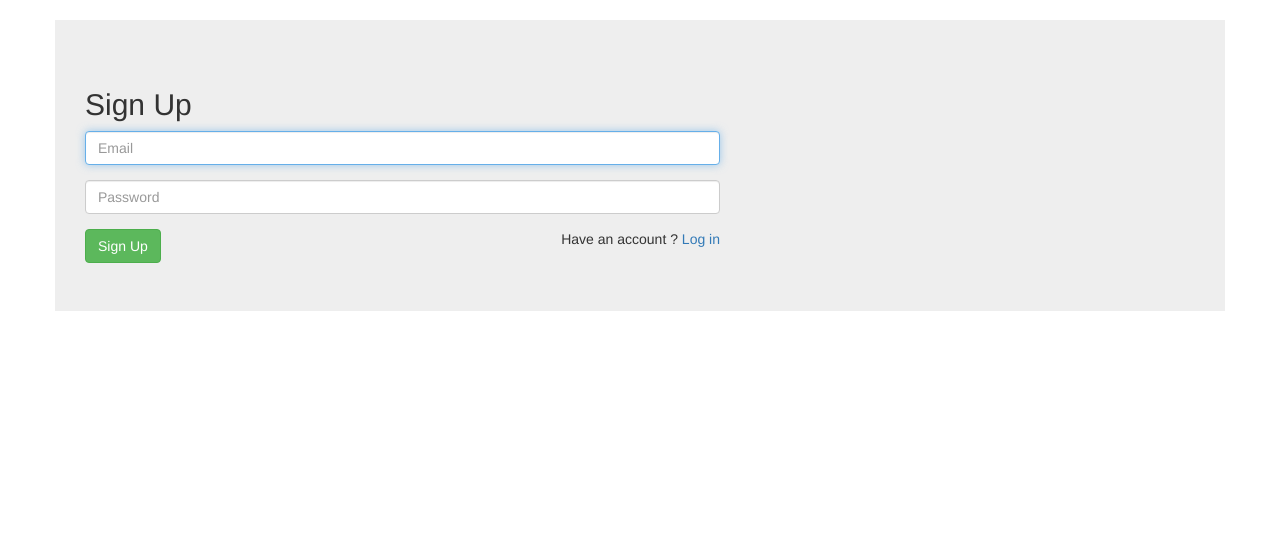
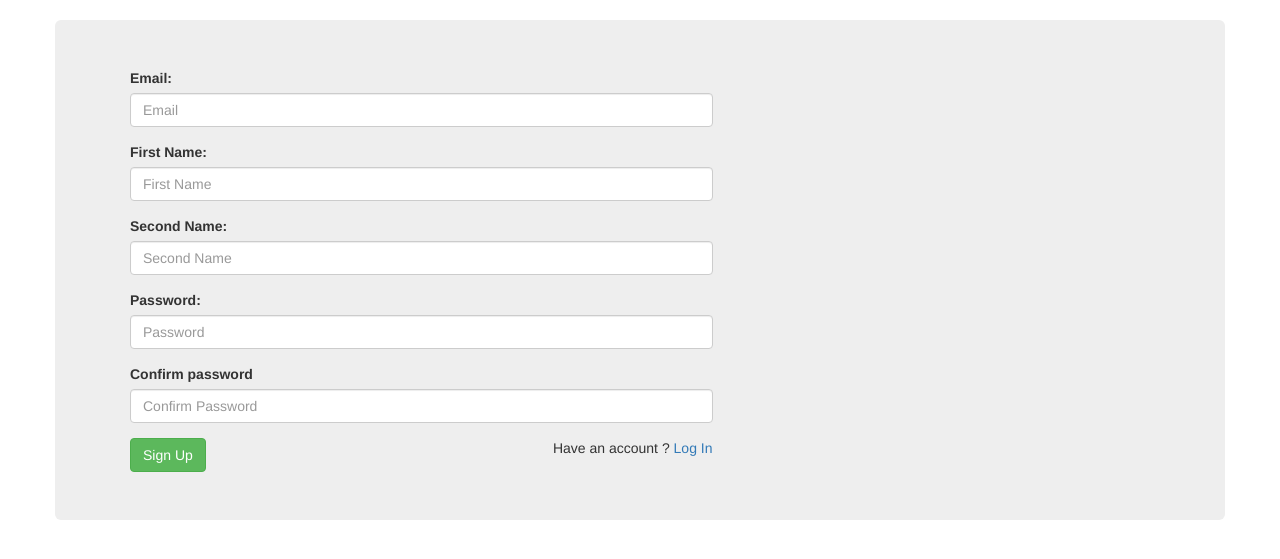
Before and after one commit to nyandiekaFelix/yummy-recipes, a Flask app: template yummy_recipes/templates/signup.html in a window 1280 px wide. Shown: the part 51-610 px from the top of the page. Run offline with Flask 2, Linux system fonts and the light colour scheme; the template is opened without the code that fills it: values that come from a table or form of the project are taken from there, others are empty; some libraries are stand-ins or nearby versions.

Commit message:
[feat]: integrate UI templates with flask

```diff
--- /dev/null
+++ b/yummy_recipes/templates/form_render.html
@@ -0,0 +1,18 @@
+{% macro render_input(field) %}
+    <div class="form-group">
+        <span>{{ field.label }}</span>
+        {{ field(**kwargs)|safe }}
+        {% if field.errors %}
+            <ul class="errors">
+                {% for error in field.errors %}
+                    <li style="background-color:white;
+                    border:1px solid red;
+                    border-radius: 10px;
+                    min-height: 50px;
+                    color: black">{{ error }}</li>
+                {% endfor %}
+            </ul>
+        {% endif %}
+    </div>
+
+{% endmacro %}
--- a/yummy_recipes/templates/index.html
+++ b/yummy_recipes/templates/index.html
@@ -1,11 +1,12 @@
 <!DOCTYPE html>
 <html lang="en">
 <head>
+    {% block head %}
     <meta charset="UTF-8">
     <meta name="viewport" content="width=device-width, initial-scale=1.0">
     <meta http-equiv="X-UA-Compatible" content="ie=edge">
 
-    <link href="designs/UI/style.css" rel="stylesheet">
+    <link href="{{ url_for('static', filename='style.css') }}" rel="stylesheet">
     <link href="https://maxcdn.bootstrapcdn.com/bootstrap/3.3.7/css/bootstrap.min.css"
         rel="stylesheet"
         integrity="sha384-BVYiiSIFeK1dGmJRAkycuHAHRg32OmUcww7on3RYdg4Va+PmSTsz/K68vbdEjh4u"
@@ -22,7 +23,8 @@
         crossorigin="anonymous">
     </script>
 
-    <title>Y-R | Home</title>
+    <title>{% block title %}{% endblock %}</title>
+    {% endblock %}
 </head>
 <body>
     <div class="navbar navbar-inverse navbar-static-top">
@@ -33,13 +35,13 @@
                     <span class="icon-bar"></span>
                     <span class="icon-bar"></span>
                 </button>
-                <a class="navbar-brand" href="index.html">Yummy Recipes</a>
+                <a class="navbar-brand" href="/home">Yummy Recipes</a>
             </div>
             <div class="collapse navbar-collapse" id="customNav">
                 <ul class="nav navbar-nav pull-right">
-                    <li><a href="designs/UI/login.html">Login</a></li>
-                    <li><a href="designs/UI/signup.html">Sign up</a></li>
-                    <li><a href="designs/UI/recipes.html">My Recipes</a></li>
+                    <li><a href="/login">Login</a></li>
+                    <li><a href="/signup">Sign up</a></li>
+                    <li><a href="/myrecipes">My Recipes</a></li>
                     <li><a href="#">Logout</a></li>
                 </ul>
             </div>
@@ -47,13 +49,24 @@
 		</div>
 	</div>
 
-	<div class="content">
-	    <div class="container jumbotron text-center">
-            <h1>Home Page</h1>
-            <p>Welcome to Yummy-Recipes</p>
-            <button class="home-link"><a href="login.html">Log In</a></button>
-            <button class="home-link"><a href="signup.html">Sign Up</a></button>
-        </div>
-	</div>
+	<div class="content container-fluid">
+            {% with messages = get_flashed_messages() %}
+                {% if messages %}
+                    {% for message in messages %}
+                    <div class="alert alert-{{ message }} alert-dismissable" role="alert" >
+                        <button type="button" class="close" data-dismiss= "alert">&times;</button>
+                        <p style="background-color:white;
+                            border:1px solid red;
+                            border-radius: 10px;
+                            min-height: 50px;
+                            color: black">{{message}}
+                        </p>
+                    </div>
+                    {% endfor %}
+
+                {% endif %}
+            {% endwith %}
+            {% block content %}{% endblock %}
+    </div>
 </body>
 </html>
--- a/yummy_recipes/templates/signup.html
+++ b/yummy_recipes/templates/signup.html
@@ -1,71 +1,24 @@
-<!DOCTYPE html>
-<html lang="en">
-<head>
-    <meta charset="UTF-8">
-    <meta name="viewport" content="width=device-width, initial-scale=1.0">
-    <meta http-equiv="X-UA-Compatible" content="ie=edge">
+{% extends "index.html" %}
+{% block title %}Sign Up{% endblock %}
+{% block head %}
+{{ super() }}
+{% endblock %}
 
-    <link href="style.css" rel="stylesheet">
-    <link href="https://maxcdn.bootstrapcdn.com/bootstrap/3.3.7/css/bootstrap.min.css"
-        rel="stylesheet"
-        integrity="sha384-BVYiiSIFeK1dGmJRAkycuHAHRg32OmUcww7on3RYdg4Va+PmSTsz/K68vbdEjh4u"
-        crossorigin="anonymous">
+{% block content %}
 
-    <script
-        src="https://code.jquery.com/jquery-3.2.1.min.js"
-        integrity="sha256-hwg4gsxgFZhOsEEamdOYGBf13FyQuiTwlAQgxVSNgt4="
-        crossorigin="anonymous">
-    </script>
+<div class="container jumbotron text-centre">
+    {% from "form_render.html" import render_input %}
+    <form method="POST"class="col-md-7" action="{{ url_for('signup')}}">
+        {{form.csrf_token}}
+        {{ render_input(form.email, class='form-control input-md', placeholder='Email') }}
+        {{ render_input(form.first_name, class='form-control input-md', placeholder='First Name ') }}
+        {{ render_input(form.second_name, class='form-control input-md', placeholder='Second Name') }}
+        {{ render_input(form.password, class='form-control input-md', placeholder='Password') }}
+        {{ render_input(form.password_confirm, class='form-control input-md', placeholder='Confirm Password') }}
+        <button type="submit" class="btn btn-md btn-success">Sign Up</button>
+        <span class="pull-right">Have an account ? <a href="/login">Log In</a></span>
+    </form>
 
-    <script src="https://maxcdn.bootstrapcdn.com/bootstrap/3.3.7/js/bootstrap.min.js"
-        integrity="sha384-Tc5IQib027qvyjSMfHjOMaLkfuWVxZxUPnCJA7l2mCWNIpG9mGCD8wGNIcPD7Txa"
-        crossorigin="anonymous">
-    </script>
 
-    <title>Sign Up</title>
-</head>
-<body>
-    <div class="navbar navbar-inverse navbar-static-top">
-        <div class="container-fluid">
-            <div class="navbar-header">
-                <button type="button" class="navbar-toggle" data-toggle="collapse" data-target="#customNav">
-                    <span class="icon-bar"></span>
-                    <span class="icon-bar"></span>
-                    <span class="icon-bar"></span>
-                </button>
-                <a class="navbar-brand" href="../index.html">Yummy Recipes</a>
-            </div>
-            <div class="collapse navbar-collapse" id="customNav">
-                <ul class="nav navbar-nav pull-right">
-                    <li><a href="login.html">Login</a></li>
-                    <li><a href="signup.html">Sign up</a></li>
-                    <li><a href="recipes.html">My Recipes</a></li>
-                    <li><a href="#">Logout</a></li>
-                </ul>
-            </div>
-
-		</div>
-	</div>
-
-	<div class="content">
-	    <div class="container jumbotron">
-            <div class="col-md-7">
-                <h2>Sign Up</h2>
-
-                <form method="post" role="form">
-                    <div class="form-group">
-                        <input class="form-control input-md" name="email" placeholder="Email" required autofocus>
-                    </div>
-                    <div class="form-group has-feedback">
-                        <input class="form-control input-md" type="password" placeholder="Password" required>
-                    </div>
-                    <button type="submit" class="btn btn-md btn-success">Sign Up</button>
-
-                    <span class="pull-right">Have an account ? <a href="login.html">Log in</a></span>
-
-                </form>
-            </div>
-        </div>
-	</div>
-</body>
-</html>
+</div>
+{% endblock %}
```
Also changed, not shown: yummy_recipes/templates/404.html (+12 -0 lines), yummy_recipes/templates/home.html (added, +15 -0 lines), yummy_recipes/templates/login.html (+10 -13 lines), yummy_recipes/templates/recipes.html (+8 -52 lines).
